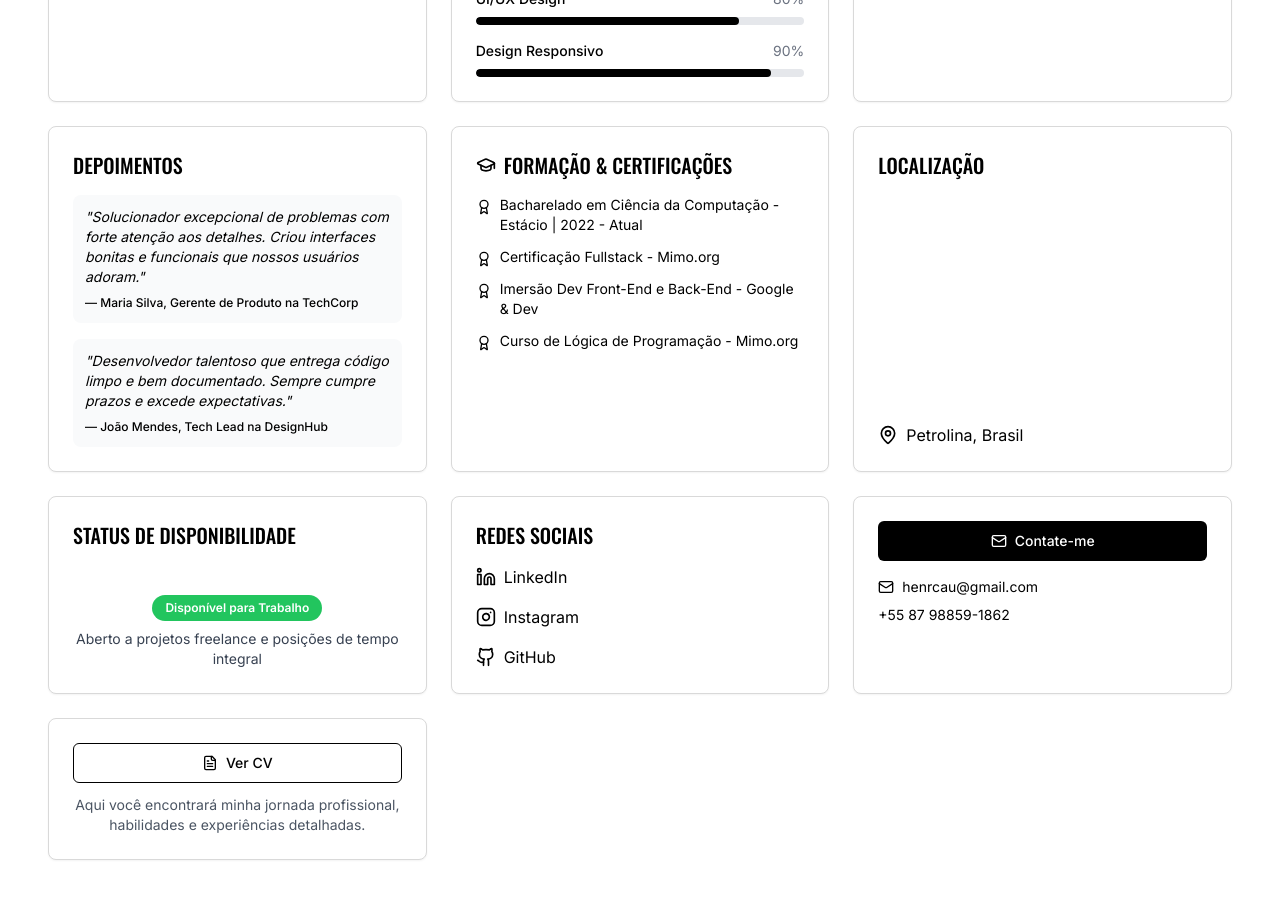
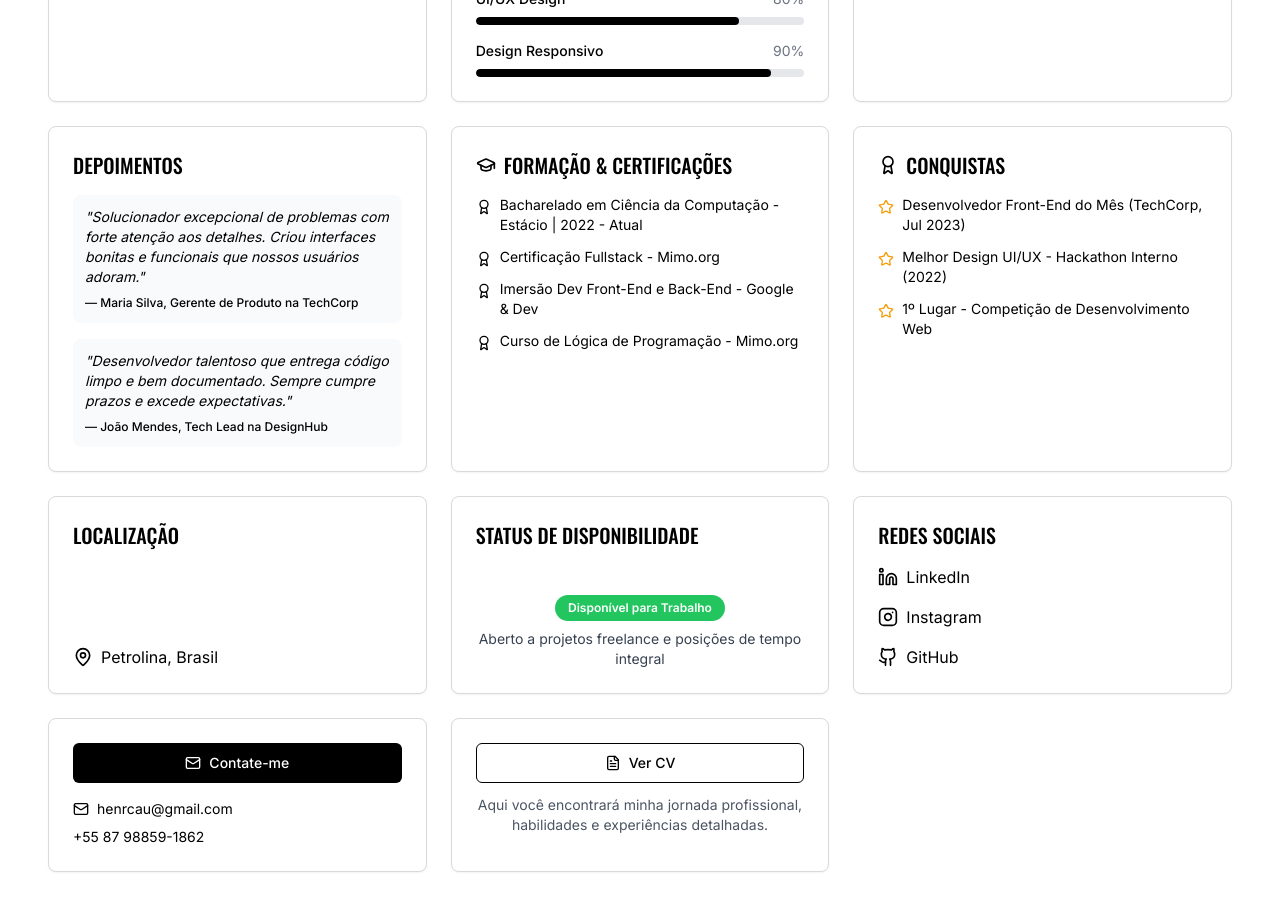
Before and after one commit to HenryCauan/user-portfolios, a React (Vite) app: page / in a window 1280 px wide. Shown: the part 2480-3391 px from the top of the page. Built offline with nearby package versions, Linux system fonts and the light colour scheme.

Commit message:
Reverted to commit 8c05bba9d0b094a2c553f07da98d3bef5ec29e56

```diff
--- a/src/components/BentoGrid.tsx
+++ b/src/components/BentoGrid.tsx
@@ -1,3 +1,4 @@
+
 import React from 'react';
 import { Card, CardContent } from '@/components/ui/card';
 import { Badge } from '@/components/ui/badge';
@@ -271,6 +272,31 @@ const TestimonialsCard = () => (
   </Card>
 );
 
+const AchievementsCard = () => (
+  <Card className="overflow-hidden h-full">
+    <CardContent className="p-6">
+      <h3 className="text-xl font-oswald font-medium mb-4 flex items-center gap-2">
+        <Award className="h-5 w-5" />
+        CONQUISTAS
+      </h3>
+      <div className="space-y-3">
+        <div className="flex gap-2 items-start">
+          <Star className="h-4 w-4 mt-1 flex-shrink-0 text-amber-500" />
+          <p className="text-sm">Desenvolvedor Front-End do Mês (TechCorp, Jul 2023)</p>
+        </div>
+        <div className="flex gap-2 items-start">
+          <Star className="h-4 w-4 mt-1 flex-shrink-0 text-amber-500" />
+          <p className="text-sm">Melhor Design UI/UX - Hackathon Interno (2022)</p>
+        </div>
+        <div className="flex gap-2 items-start">
+          <Star className="h-4 w-4 mt-1 flex-shrink-0 text-amber-500" />
+          <p className="text-sm">1º Lugar - Competição de Desenvolvimento Web</p>
+        </div>
+      </div>
+    </CardContent>
+  </Card>
+);
+
 const AvailabilityStatusCard = () => (
   <Card className="overflow-hidden h-full">
     <CardContent className="p-6 flex flex-col justify-between h-full">
@@ -296,6 +322,7 @@ const BentoGrid: React.FC = () => {
         <ToolsCard />
         <TestimonialsCard />
         <EducationCard />
+        <AchievementsCard />
         <LocationCard />
         <AvailabilityStatusCard />
         <SocialsCard />
```
